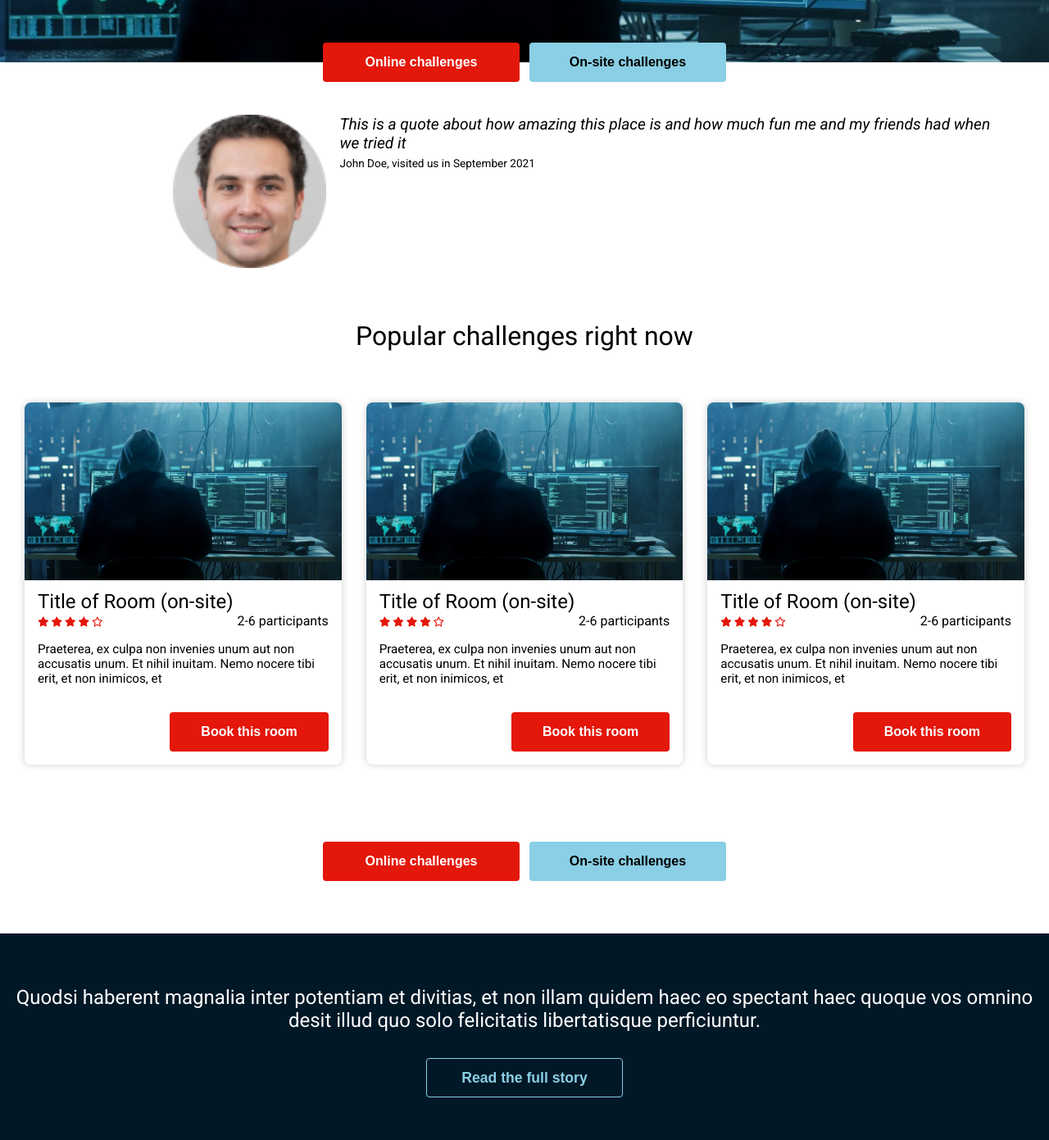
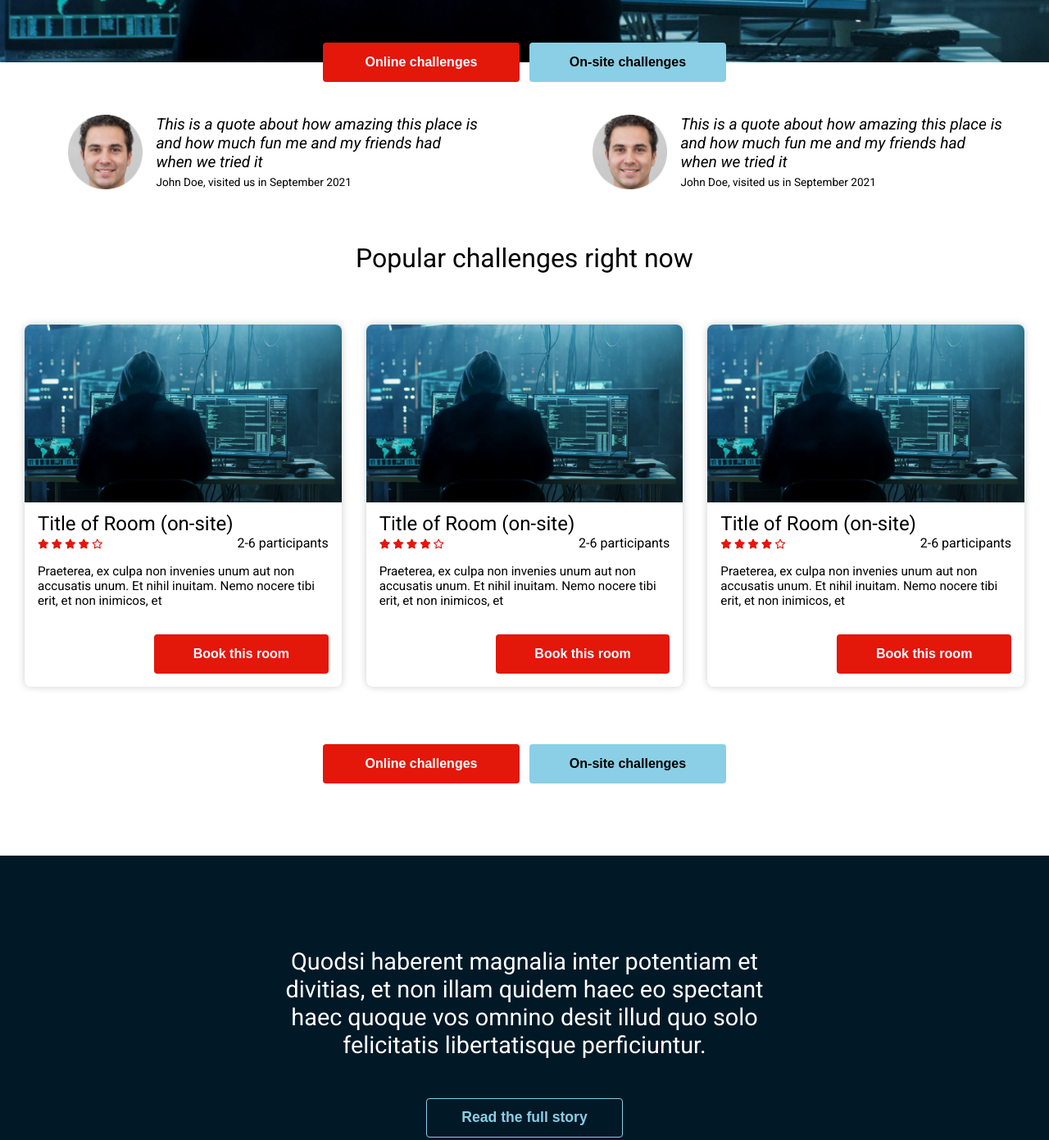
Before and after one commit to a-jaxell/hacker-escaper-rooms, a website: page index.html in a window 1280 px wide. Shown: the part 580-1971 px from the top of the page at 82% size. Drawn offline with Linux system fonts and the light colour scheme.

Commit message:
Final commit

```diff
--- a/index.html
+++ b/index.html
@@ -25,7 +25,7 @@
     <section id="landing__container">
           <img class="landing__image" src="resources/images/ hackerman.jpg" alt="A hooded figure in front of several computers.">
     </section>
-        <div class="button__wrapper">
+        <div class="button__wrapper button__wrapper-top">
           <button class="button__secondary--on-white">On-site challenges</button>
           <button class="button__primary--on-white">Online challenges</button>
         </div>
--- a/main.scss
+++ b/main.scss
@@ -114,7 +114,7 @@ header{
     }
 }
 //Removes burger menu from view on larger screens
-@media only screen and (min-width:768px){
+@media only screen and (min-width:940px){
     .mobile__burger-menu{
         display: none;
     }
@@ -148,22 +148,22 @@ nav{
     }
 }
 // Toggles nav bar depending on screen size
-@media only screen and (max-width: 768px) {
+@media only screen and (max-width: 940px) {
   nav{
         display: none;
   }
 }
-@media only screen and (min-width: 768px) {
+@media only screen and (min-width: 940px) {
     nav{
             display: block;
         }
 }
 
 // Adjusts landing image fill on larger screens
-@media only screen and (min-width: 768px) {
+@media only screen and (min-width: 769px) {
 
     #landing__container{
-        height: 30rem;
+        max-height: 30rem;
         width: 100%;
         overflow: hidden;
         display: flex;
@@ -171,10 +171,10 @@ nav{
         justify-content: center;
     }
         .button__wrapper{
-           transform: translateY(-50%);
            display: flex;
            justify-content: center;
            flex-direction: row-reverse;
+            transform: translateY(-50%);
 
         .button__primary--on-white{
             background-color: $button-primary;
@@ -204,7 +204,7 @@ nav{
     display: flex;
     justify-content: center;
 
-    .review__card, .review__card2{
+    .review__card{
         display: flex;
         justify-content: flex-end;
         padding: 0 1rem;
@@ -224,12 +224,24 @@ nav{
         }
     }
     .review__card2{
+        @extend .review__card;
+        display: none;
+    }
+
+}
+@media only screen and (max-width: 800px){
+    .review__card2{
       display: none;
     }
 }
-@media only screen and (min-width: 768px){
-    .review__card2{
+
+@media only screen and (min-width: 800px){
+   .review__container{
+    width: auto;
+   }
+    .review__card2, .review__card{
         display: flex;
+        width: 50%;
     }
 }
  .popular{
@@ -270,11 +282,13 @@ nav{
         .popular__card__room-description{
             margin: 1rem;
             font-size: 0.95rem;
+            width: 90%;
         }
         button{
             margin: 1rem;
             float: right;
-            width: 50%;
+            width: 55%;
+            height: 2.5;
         }
     }
     .button__secondary--on-mobile{
@@ -282,7 +296,7 @@ nav{
         margin-top: 0;
     }
 }
-@media only screen and (min-width:768px){
+@media only screen and (min-width:900px){
     .popular{
         h2{
             font-size: 2rem;
@@ -296,10 +310,13 @@ nav{
             float: right;
             margin-right: 1em;
         }
+    }
+}
+@media only screen and (min-width:769px){
+    .popular{
         .button__wrapper{
-            margin: 4em auto;
+        margin: 4em auto 4em auto;
         display: flex;
-            transform: translate(0%, 0%);
         justify-content: center;
         flex-direction: row-reverse;
 
@@ -314,15 +331,31 @@ nav{
 }
 .about-us{
     @extend %section-dark;
-    padding: 4rem 0rem 2rem 0rem;
+    padding: 4rem 2rem 2rem 2rem;
     font-size: 1.5rem;
     font-weight: 400;
-    text-align: center;
+    display: flex;
+    flex-direction: column;
+
     button{
         display: block;
         margin: 2rem auto;
         font-weight: bold;
         font-size: 1.1rem;
+    }
+    p{
+        text-align: center;
+        margin: 1rem auto;
+    }
+}
+@media only screen and (min-width: 900px){
+    .about-us{
+        padding-bottom: 4em;
+        padding-top: 4em;
+        p{
+            width: 50%;
+            font-size: 1.2em;
+        }
     }
 }
 .browse-challenges, .book-on-site{
@@ -351,7 +384,7 @@ footer{
     }
 }
 
-@media only screen and (min-width: 768px) {
+@media only screen and (min-width: 807px) {
     .book-on-site{
         display: flex;
         img{
@@ -359,6 +392,7 @@ footer{
             height: 100%;
         }
         margin-bottom: 0;
+
     }
     .browse-challenges{
         display: flex;
@@ -367,7 +401,10 @@ footer{
             width: 50%;
             height: 100%;
         }
+
     }
+}
+@media only screen and (min-width:768px){
     footer{
         display: flex;
         justify-content: space-evenly;
```
Also changed, not shown: resources/css/main.css. Lines whose indentation alone changed are shown as unchanged.
